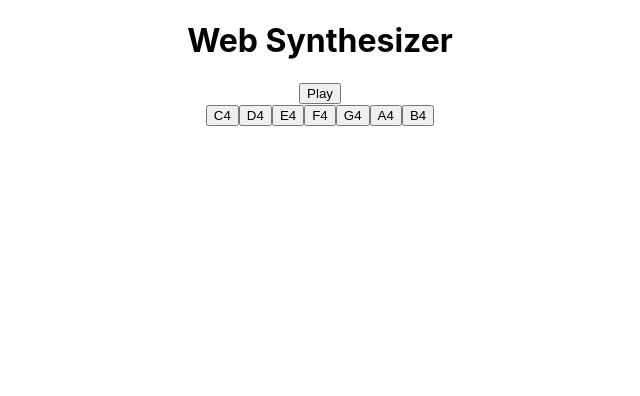
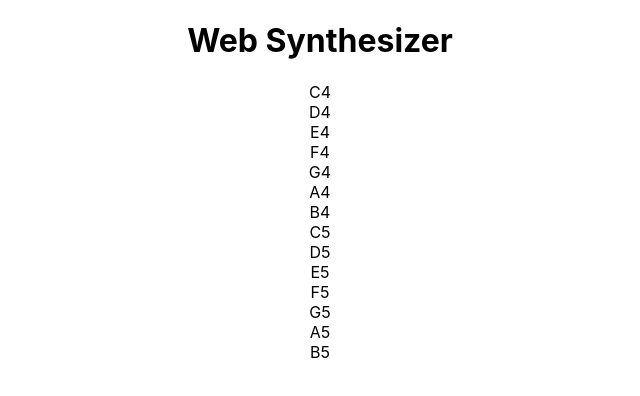
Before and after one commit to daniel-ober/synthesizer, a React (Create React App) app in the folder my-synthesizer-app/: page / in a window 1280 px wide. Shown: the top 396 px of the page, without its empty margins (320-960 px from the left). Built offline with nearby package versions, Linux system fonts and the light colour scheme.

Commit message:
added event listener for each note. need to fix css layout to represent a keyboard layout.

```diff
--- a/my-synthesizer-app/src/Synthesizer.js
+++ b/my-synthesizer-app/src/Synthesizer.js
@@ -1,44 +1,42 @@
 import React, { useState } from 'react';
 import * as Tone from 'tone';
+import './Synthesizer.css'; // Import CSS file for styling
 
 function Synthesizer() {
   const [isPlaying, setIsPlaying] = useState(false);
   const synth = new Tone.Synth().toDestination();
 
-  const octaveNotes = ['C4', 'D4', 'E4', 'F4', 'G4', 'A4', 'B4'];
+  const octaveNotes = ['C4', 'D4', 'E4', 'F4', 'G4', 'A4', 'B4', 'C5', 'D5', 'E5', 'F5', 'G5', 'A5', 'B5'];
 
   const playNote = (note) => {
     synth.triggerAttackRelease(note, '4n');
   };
 
-  const togglePlay = () => {
-    if (isPlaying) {
-      synth.triggerRelease();
-    } else {
+  const handleKeyDown = (note) => {
+    if (!isPlaying) {
       setIsPlaying(true);
-      // Play each note in the octave sequentially with a delay
-      playNextNoteInOctave(0);
+      playNote(note);
     }
   };
 
-  const playNextNoteInOctave = (index) => {
-    if (index < octaveNotes.length) {
-      playNote(octaveNotes[index]);
-      setTimeout(() => playNextNoteInOctave(index + 1), 250); // Delay between notes
-    } else {
-      setIsPlaying(false);
-    }
+  const handleKeyUp = () => {
+    setIsPlaying(false);
+    synth.triggerRelease();
   };
 
   return (
     <div>
       <h1>Web Synthesizer</h1>
-      <button onClick={togglePlay}>{isPlaying ? 'Stop' : 'Play'}</button>
-      <div className="note-buttons">
+      <div className="keyboard">
         {octaveNotes.map((note, index) => (
-          <button key={index} onClick={() => playNote(note)}>
+          <div
+            key={index}
+            className="white-key"
+            onMouseDown={() => handleKeyDown(note)}
+            onMouseUp={handleKeyUp}
+          >
             {note}
-          </button>
+          </div>
         ))}
       </div>
     </div>
```
Also changed, not shown: my-synthesizer-app/src/Synthesizer.css (added).
